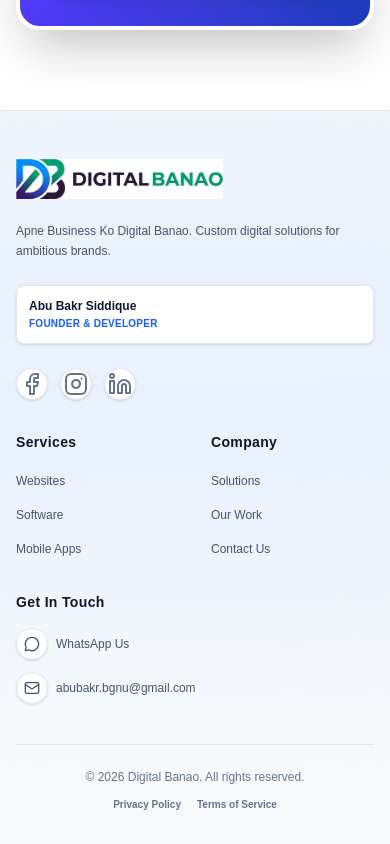
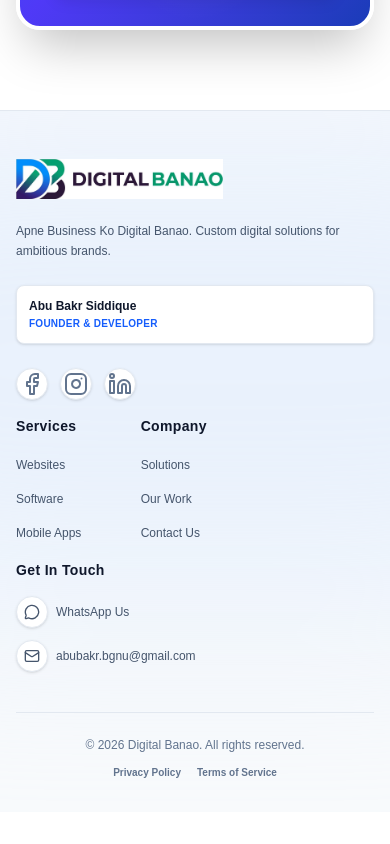
Before and after one commit to abubakar0320/digitalbanao, a Next.js app: page / in a window 390 px wide. Shown: the part 7159-8003 px from the top of the page. After the commit the page ends 7971 px from the top, so only its background shows below. Built offline with nearby package versions, Linux system fonts and the light colour scheme.

Commit message:
Footer: change to 3-column grid on mobile

```diff
--- a/src/components/Footer.tsx
+++ b/src/components/Footer.tsx
@@ -30,9 +30,9 @@ export default function Footer() {
       <div className="absolute top-0 left-1/2 -translate-x-1/2 w-[1000px] h-[500px] bg-blue-100/50 rounded-full blur-[100px] pointer-events-none"></div>
 
     <div className="max-w-7xl mx-auto px-4 sm:px-6 lg:px-8 relative z-10">
-        <div className="grid grid-cols-2 md:grid-cols-4 gap-8 sm:gap-16 mb-10 sm:mb-16">
+        <div className="grid grid-cols-3 md:grid-cols-4 gap-4 sm:gap-16 mb-10 sm:mb-16">
 
-          <div className="col-span-2 md:col-span-1">
+          <div className="col-span-3 md:col-span-1">
             <Link href="/" className="inline-block mb-4 sm:mb-6 hover:scale-105 transition-transform">
               <img src="/logo-cropped.jpg" alt="Digital Banao" className="h-10 sm:h-12 w-auto object-contain mix-blend-multiply" />
             </Link>
@@ -91,7 +91,7 @@ export default function Footer() {
             </ul>
           </div>
 
-          <div className="col-span-2 md:col-span-1">
+          <div className="col-span-3 md:col-span-1">
             <h3 className="text-sm sm:text-lg font-bold text-slate-900 mb-4 sm:mb-6 tracking-wide">Get In Touch</h3>
             <ul className="space-y-3 sm:space-y-4">
               <li>
```
